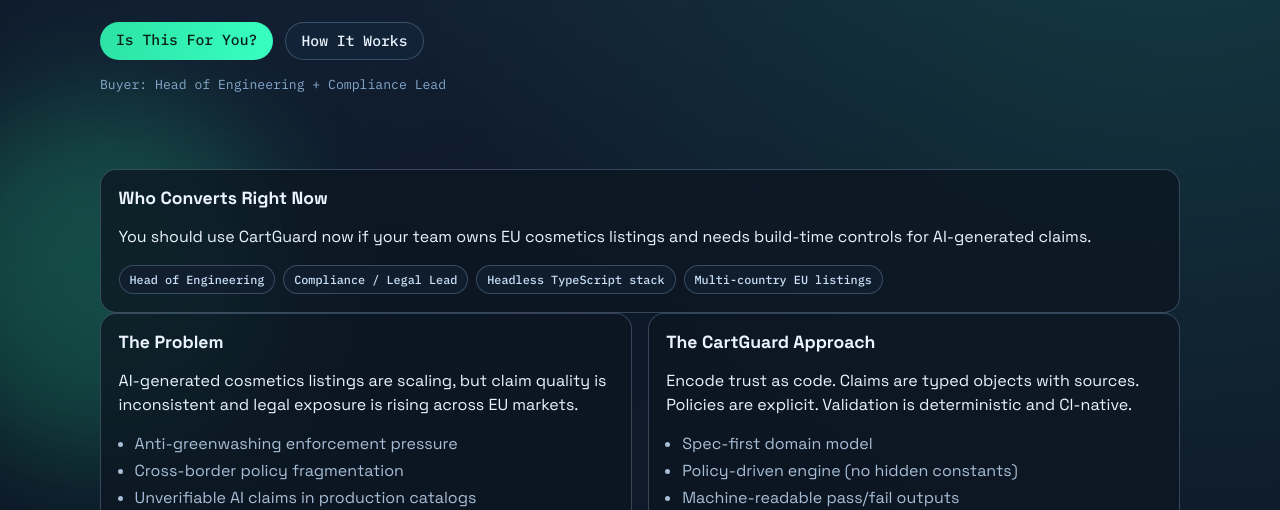
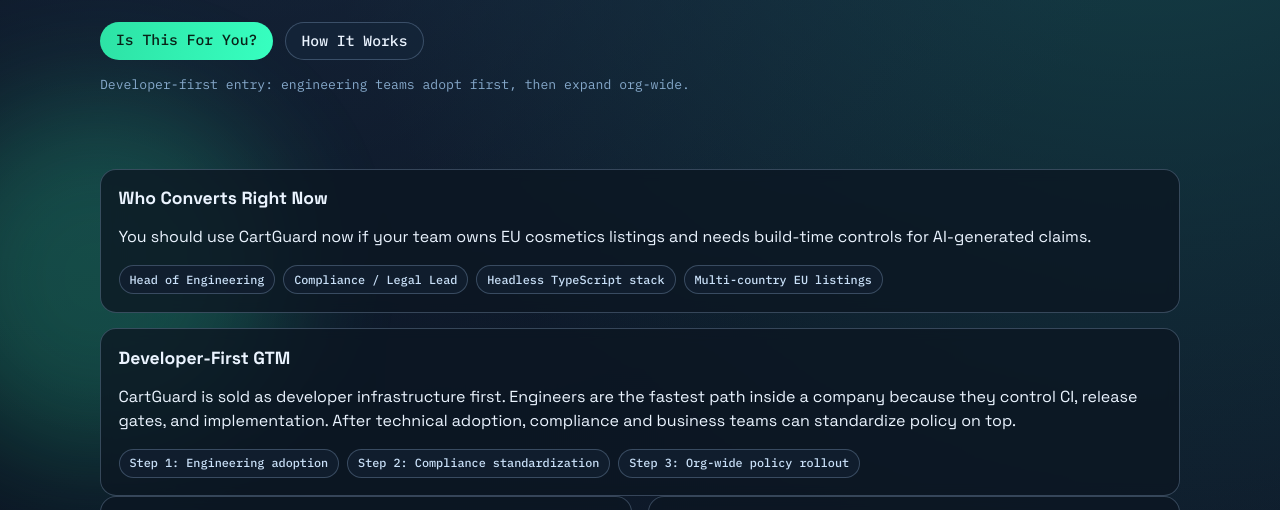
Before and after one commit to bitkojine/CartGuard, a website: page docs/index.html in a window 1280 px wide. Shown: the part 442-952 px from the top of the page. Drawn offline with Linux system fonts and the light colour scheme.

Commit message:
Emphasize developer-first GTM on website messaging

```diff
--- a/docs/index.html
+++ b/docs/index.html
@@ -46,7 +46,7 @@
         <a href="#fit" class="btn btn-primary">Is This For You?</a>
         <a href="#architecture" class="btn btn-secondary">How It Works</a>
       </div>
-      <p class="small-note">Buyer: Head of Engineering + Compliance Lead</p>
+      <p class="small-note">Developer-first entry: engineering teams adopt first, then expand org-wide.</p>
     </header>
 
     <main>
@@ -61,6 +61,20 @@
           <span class="pill">Compliance / Legal Lead</span>
           <span class="pill">Headless TypeScript stack</span>
           <span class="pill">Multi-country EU listings</span>
+        </div>
+      </section>
+
+      <section class="pricing" aria-label="Developer-first model">
+        <h2>Developer-First GTM</h2>
+        <p>
+          CartGuard is sold as developer infrastructure first. Engineers are the fastest
+          path inside a company because they control CI, release gates, and implementation.
+          After technical adoption, compliance and business teams can standardize policy on top.
+        </p>
+        <div class="pill-row">
+          <span class="pill">Step 1: Engineering adoption</span>
+          <span class="pill">Step 2: Compliance standardization</span>
+          <span class="pill">Step 3: Org-wide policy rollout</span>
         </div>
       </section>
 
```
